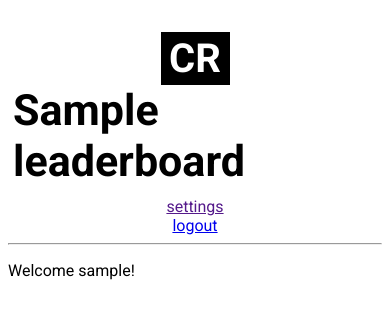
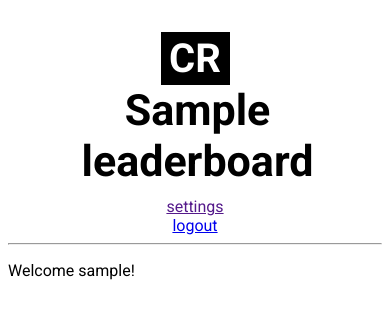
Before and after one commit to mwiens91/CommonRank, a Django app: page /leaderboard/1/ in a window 390 px wide. Shown: the top 319 px of the page. Run offline with Django 3.2, Linux system fonts and the light colour scheme; a user stored in the database is signed in; tables that the repository leaves empty hold one stand-in row (values such as "Sample post"); parts of the project's set-up code (start-up, migrations or seed data) failed here and were passed over.

Commit message:
Center titles if on small viewports

```diff
--- a/static/style.css
+++ b/static/style.css
@@ -70,6 +70,11 @@ textarea
 	font-weight: bold;
 	flex-grow: 1;
 }
+@media (max-width: 699px) {
+	.apptitlebox {
+		text-align: center;
+	}
+}
 .appsettingsbox {
 	text-align: center;
 	margin-top: 10px;
```
